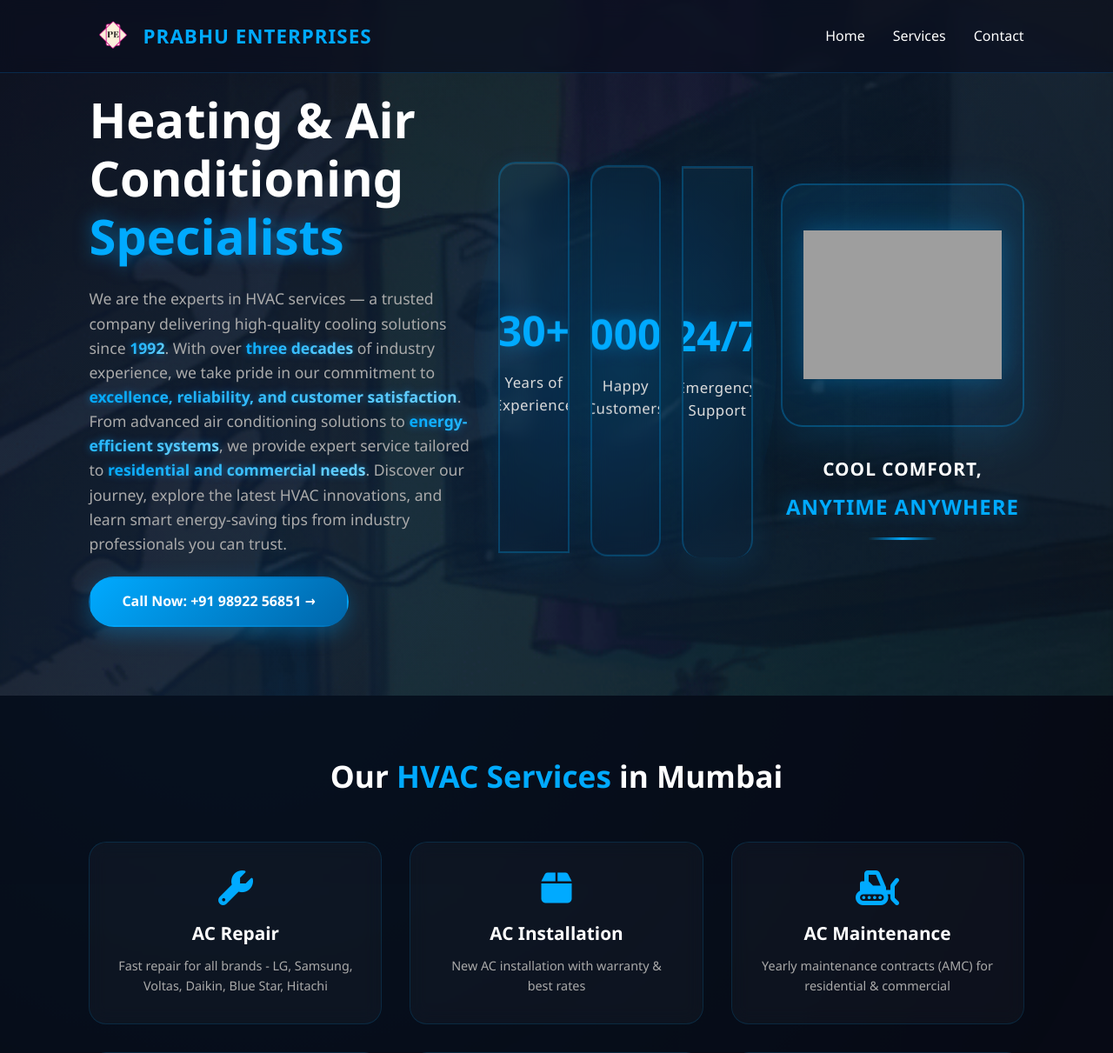
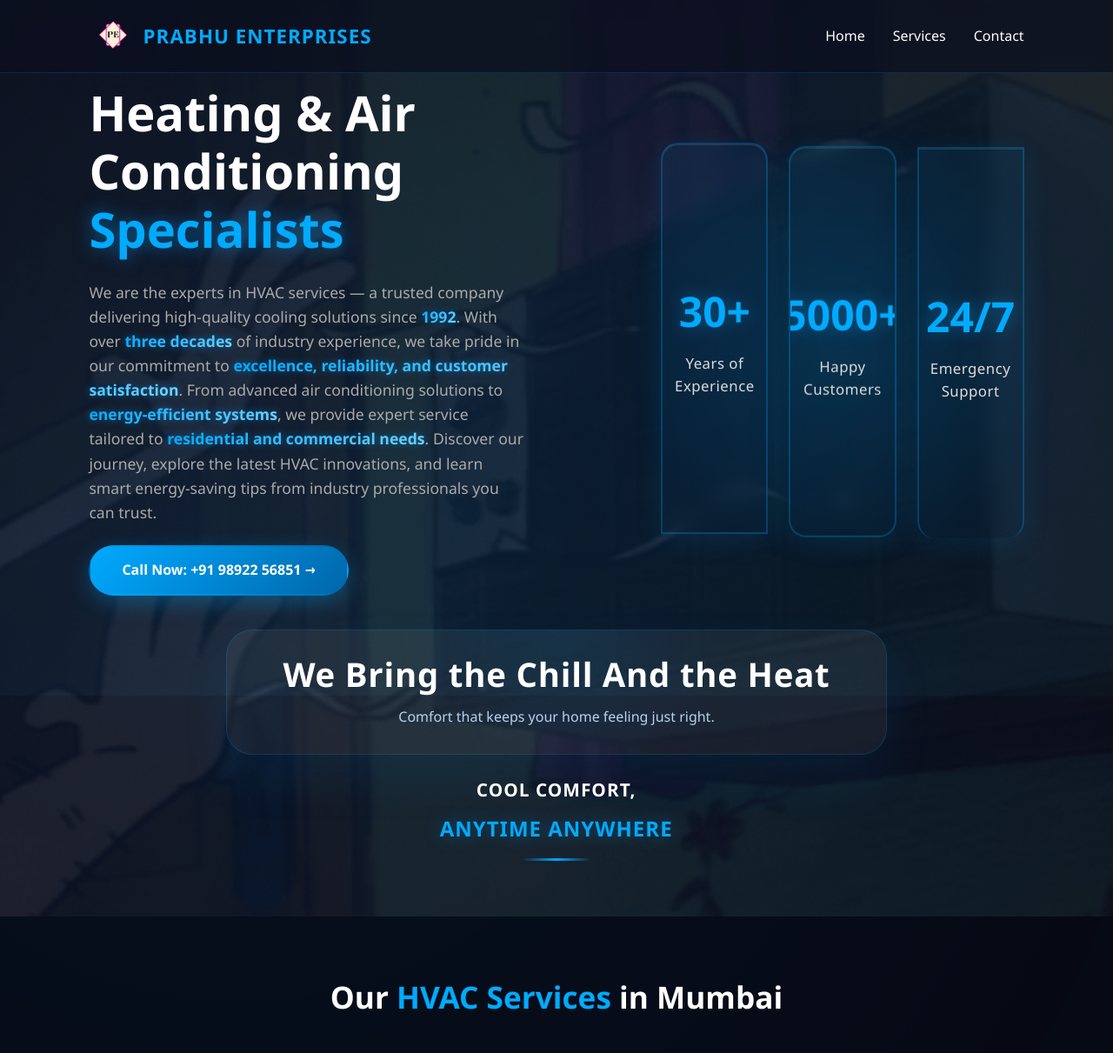
Before and after one commit to Darshan0902/prabhu-enterprises-hvac, a Django app: page / in a window 1280 px wide. Shown: the top 1211 px of the page at 87% size. Run offline with Django 5.2, Linux system fonts and the light colour scheme; data comes from the database, SQL or seed files in the repository; grey boxes are pictures that could not be loaded.

Commit message:
Fixed the cards of Hero Section.

```diff
--- a/core/static/core/css/style.css
+++ b/core/static/core/css/style.css
@@ -1133,79 +1133,69 @@ WHY CHOOSE US - 50/50 LAYOUT
 }
 
 /* ============================================
-HERO CENTER SECTION - GIF & MOTTO
+HERO CENTER SECTION - ROTATING QUOTE CARD & MOTTO
 ============================================= */
 .hero-center-section {
-    flex: 0.6;
+    order: 3;
+    width: 100%;
+    max-width: 100%;
+    flex: 1 1 100%;
     min-width: 280px;
     display: flex;
     flex-direction: column;
     align-items: center;
     justify-content: center;
-    gap: 2rem;
+    gap: 1.5rem;
     animation: slideInRight 0.8s ease-out;
 }
 
-.hero-center-gif {
-    width: 100%;
-    max-width: 280px;
-    height: 280px;
-    display: flex;
-    align-items: center;
-    justify-content: center;
-    background: linear-gradient(135deg, rgba(0, 170, 255, 0.1), rgba(0, 100, 200, 0.05));
-    border: 2px solid rgba(0, 170, 255, 0.3);
-    border-radius: 25px;
-    padding: 1.5rem;
-    box-shadow: 0 15px 50px rgba(0, 170, 255, 0.15);
-    transition: all 0.4s cubic-bezier(0.4, 0, 0.2, 1);
+.hero-quote-box {
+    width: min(100%, 760px);
+    background: rgba(255, 255, 255, 0.06);
+    border: 1px solid rgba(0, 170, 255, 0.16);
+    border-radius: 30px;
+    padding: 1.8rem 2rem;
+    box-shadow: 0 28px 60px rgba(0, 170, 255, 0.08);
+    text-align: center;
     position: relative;
     overflow: hidden;
 }
 
-/* Glow effect background */
-.hero-center-gif::before {
+.hero-quote-box::before {
     content: '';
     position: absolute;
-    top: 50%;
-    left: 50%;
-    transform: translate(-50%, -50%);
-    width: 150%;
-    height: 150%;
-    background: radial-gradient(circle, rgba(0, 170, 255, 0.2), transparent 70%);
-    animation: breathe 3s ease-in-out infinite;
-    z-index: 0;
+    inset: 0;
+    background: radial-gradient(circle at top, rgba(0, 170, 255, 0.08), transparent 45%);
+    pointer-events: none;
 }
 
-@keyframes breathe {
-    0%, 100% {
-        transform: translate(-50%, -50%) scale(1);
-        opacity: 0.5;
-    }
-    50% {
-        transform: translate(-50%, -50%) scale(1.2);
-        opacity: 0.8;
-    }
+.hero-quote-text {
+    position: relative;
+    font-size: clamp(1.7rem, 3vw, 2.4rem);
+    font-weight: 700;
+    color: #fff;
+    line-height: 1.1;
+    letter-spacing: 0.02em;
+    margin: 0;
+    opacity: 1;
+    transition: opacity 0.45s ease;
 }
 
-.hero-center-gif:hover {
-    transform: scale(1.08);
-    border-color: #00aaff;
-    box-shadow: 0 25px 70px rgba(0, 170, 255, 0.3);
+.hero-quote-subtext {
+    position: relative;
+    margin-top: 1rem;
+    color: #c8e6ff;
+    font-size: 1rem;
+    font-weight: 500;
+    opacity: 0.9;
 }
 
-.hero-center-gif-img {
-    width: 100%;
-    height: 100%;
-    object-fit: contain;
-    filter: drop-shadow(0 0 15px rgba(0, 170, 255, 0.3));
-    transition: all 0.4s ease;
-    position: relative;
-    z-index: 1;
+.hero-quote-text.fade-out {
+    opacity: 0;
 }
 
-.hero-center-gif:hover .hero-center-gif-img {
-    filter: drop-shadow(0 0 25px rgba(0, 170, 255, 0.5));
+.hero-quote-text.fade-in {
+    opacity: 1;
 }
 
 /* Hero Motto Section */
--- a/core/templates/core/home.html
+++ b/core/templates/core/home.html
@@ -51,11 +51,11 @@ HERO SECTION WITH AC BLOWING BACKGROUND
         </div>
     </div>
 
-    <!-- Hero Center Section with GIF and Motto -->
+    <!-- Hero Center Section with rotating headline quote -->
     <div class="hero-center-section">
-        <!-- AC Cooling GIF -->
-        <div class="hero-center-gif">
-            <img src="https://media.giphy.com/media/YH5MMgQQR93Rxg7mz5/giphy.gif" alt="HVAC Cooling Service" class="hero-center-gif-img" loading="lazy">
+        <div class="hero-quote-box" aria-live="polite">
+            <p class="hero-quote-text" id="heroQuote">We Bring the Chill And the Heat</p>
+            <p class="hero-quote-subtext">Comfort that keeps your home feeling just right.</p>
         </div>
 
         <!-- Motto/Tagline -->
@@ -65,6 +65,43 @@ HERO SECTION WITH AC BLOWING BACKGROUND
         </div>
     </div>
 </section>
+
+<script>
+    document.addEventListener('DOMContentLoaded', function () {
+        const quotes = [
+            'We Bring the Chill And the Heat',
+            'Because Sweating Indoors Is Optional',
+            'Don’t Sweat It. Call Us.',
+            'Turning “Brrr” Into “Ahhh”',
+            'Keeping You Cool When Life Heats Up',
+            'We Fix Comfort Breakdowns',
+            'Your Comfort, No Hot Air',
+            'Stop Fighting the Thermostat',
+            'From Freezing to Fabulous',
+            'Comfort So Good, You’ll Feel It',
+            'We Take the Heat Literally',
+            'Bringing Balance Back to Your Thermostat',
+            'When Your HVAC Quits, We Don’t',
+            'Less Sweat. More Comfort.',
+            'Stay Cool. We’re On It.'
+        ];
+
+        const quoteEl = document.getElementById('heroQuote');
+        let index = 1;
+
+        setInterval(() => {
+            quoteEl.classList.remove('fade-in');
+            quoteEl.classList.add('fade-out');
+
+            setTimeout(() => {
+                quoteEl.textContent = quotes[index];
+                quoteEl.classList.remove('fade-out');
+                quoteEl.classList.add('fade-in');
+                index = (index + 1) % quotes.length;
+            }, 400);
+        }, 5200);
+    });
+</script>
 <!-- ============================================
 SERVICES SECTION - CORE HVAC OFFERINGS
 ============================================= -->
```
